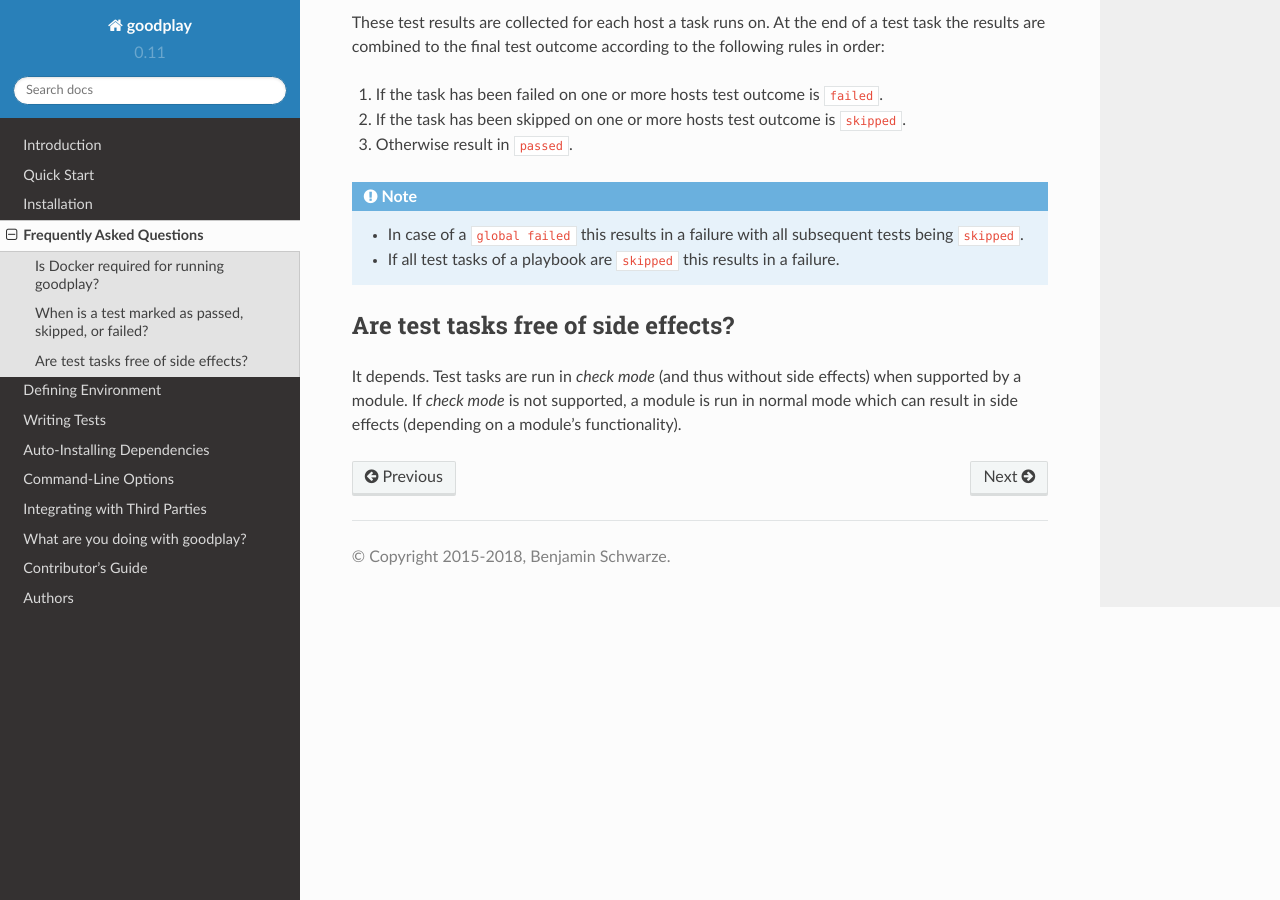
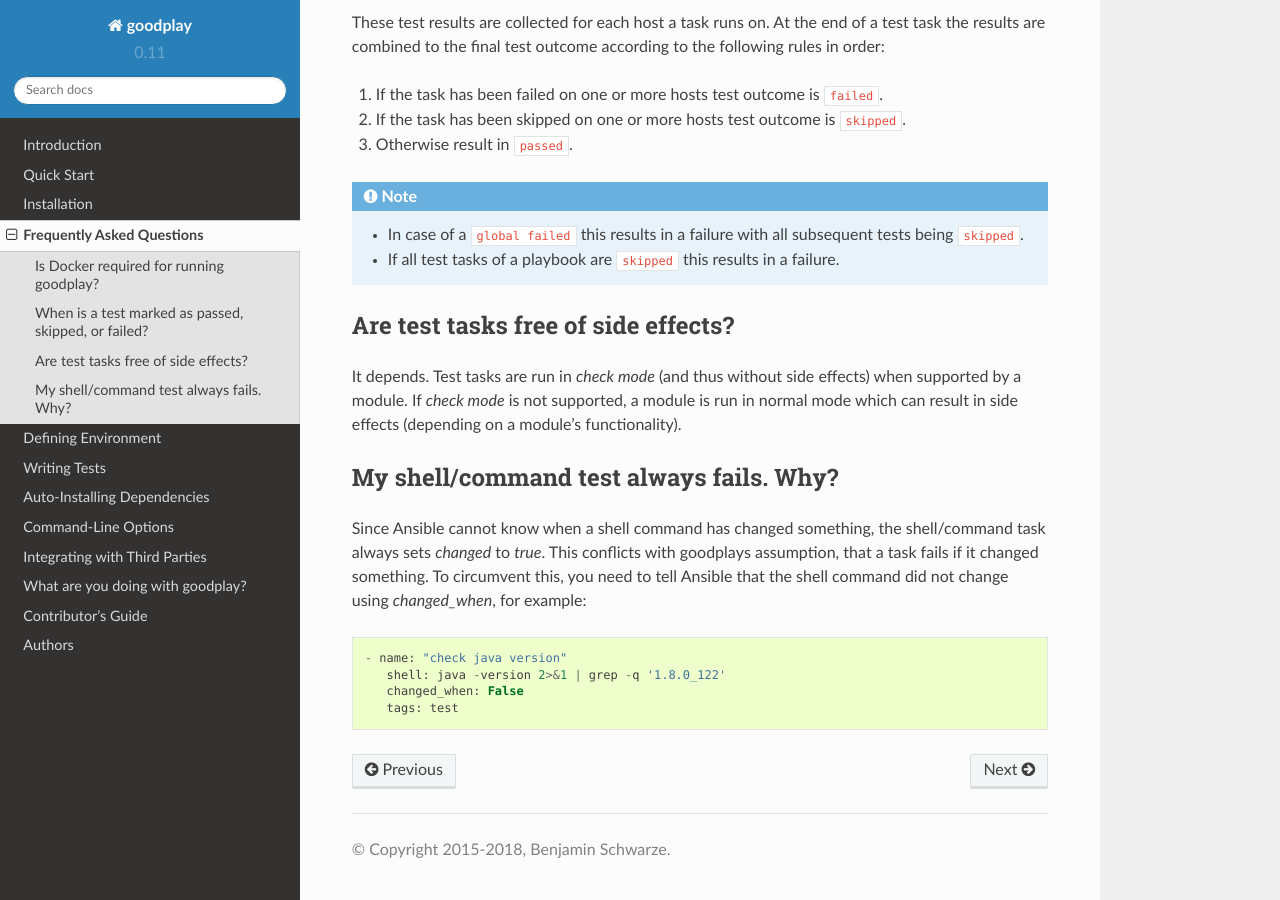
Before and after one commit to goodplay/goodplay, a Sphinx documentation site: the page built from docs/source/user/faq.rst, in a window 1280 px wide and 900 px high, scrolled down 749 px. Built offline with Sphinx 7.4.7 and the Read the Docs theme 2.0.0, drawn with Linux system fonts in a browser that asks for light colours.

Commit message:
adds FAQ entry to explain failed shell tests

```diff
--- a/docs/source/user/faq.rst
+++ b/docs/source/user/faq.rst
@@ -58,3 +58,15 @@ It depends. Test tasks are run in *check mode* (and thus without side effects)
 when supported by a module. If *check mode* is not supported, a module is run
 in normal mode which can result in side effects (depending on a module's
 functionality).
+
+My shell/command test always fails. Why?
+----------------------------------------
+
+Since Ansible cannot know when a shell command has changed something, the shell/command task always sets `changed` to `true`.
+This conflicts with goodplays assumption, that a task fails if it changed something.
+To circumvent this, you need to tell Ansible that the shell command did not change using `changed_when`, for example::
+
+  - name: "check java version"
+     shell: java -version 2>&1 | grep -q '1.8.0_122'
+     changed_when: False
+     tags: test
```
